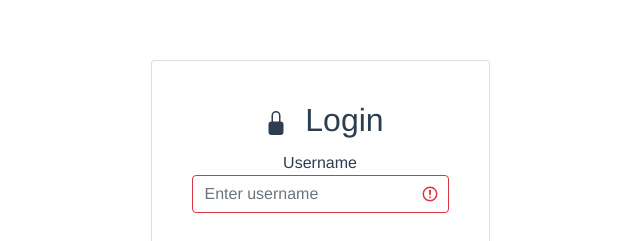
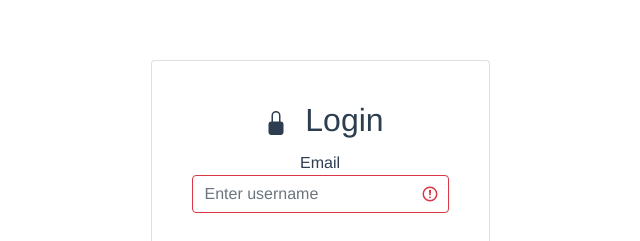
Before and after one commit to Yashwanthmne/InnKeep, a Vue app: page /login in a window 1280 px wide. Shown: the part 169-410 px from the top of the page, without its empty margins (320-960 px from the left). Built offline with nearby package versions, Linux system fonts and the light colour scheme.

Commit message:
Changed something

```diff
--- a/src/modules/auth/components/Login.vue
+++ b/src/modules/auth/components/Login.vue
@@ -8,7 +8,7 @@
       </h2>
       <b-form-group
         id="fieldset-username"
-        label="Username"
+        label="Email"
         label-for="input-username"
         :state="!!username"
         class="mb-4"
```
